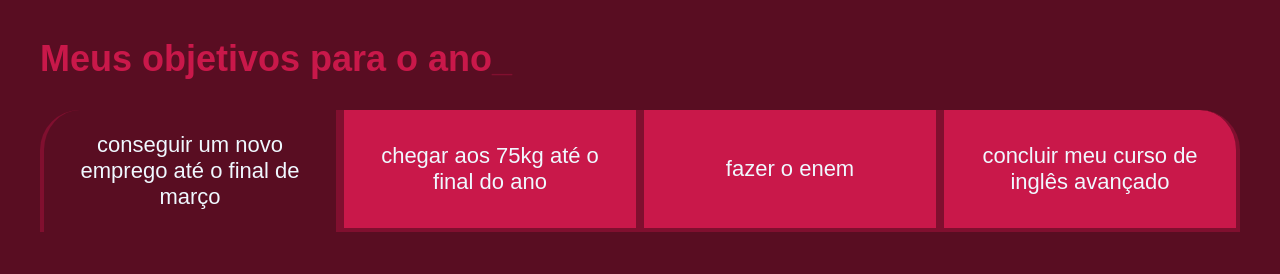
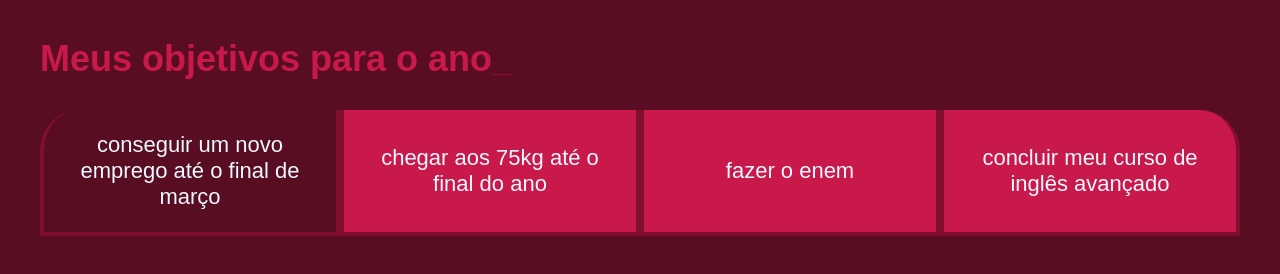
Before and after one commit to KauaVargas/2024-3b-meus-projetos-de-vida, a plain HTML site: page index.html in a window 1280 px wide. Both pictures are taken after a click on the button "conseguir um novo emprego até o final de março". Drawn offline with Linux system fonts and the light colour scheme; a web font is replaced by a local one.

Commit message:
Aula 12/03

```diff
--- a/index.html
+++ b/index.html
@@ -17,5 +17,6 @@
             <button class="botao">concluir meu curso de inglês avançado</button>
         </div>
     </section>
+    <script src="main.js"></script>
 </body>
 </html>
--- /dev/null
+++ b/main.js
@@ -0,0 +1,12 @@
+const botoes= document.querySelectorAll ('.botao');
+
+for(let i=0; i<botoes.length; i++){
+    botoes[i].onclick = function(){
+
+        for(j=0; j<botoes.length; j++){
+            botoes[j].classList.remove('ativo')
+        }
+
+        botoes[i].classList.add('ativo')
+    }
+}
--- a/style.css
+++ b/style.css
@@ -68,7 +68,7 @@ body{
 
 .ativo{
     background-color: var(--vermelho-vinho);
-    border-bottom: var(--vermelho-vinho-muito-claro);
+    border-bottom: 4px solid var(--vermelho-vinho-mais-claro)
 }
 
 @media screen and (min-width: 768px) {
```
